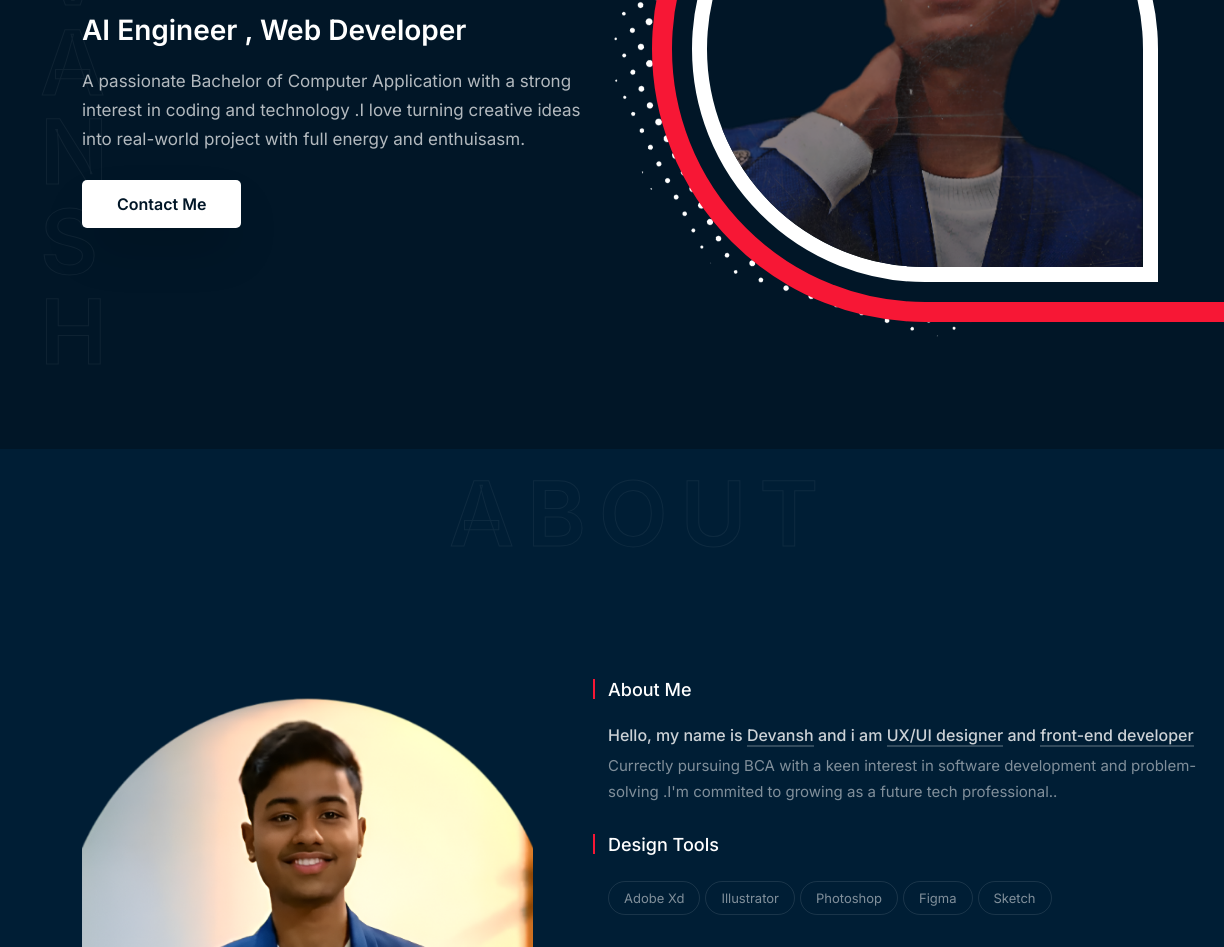
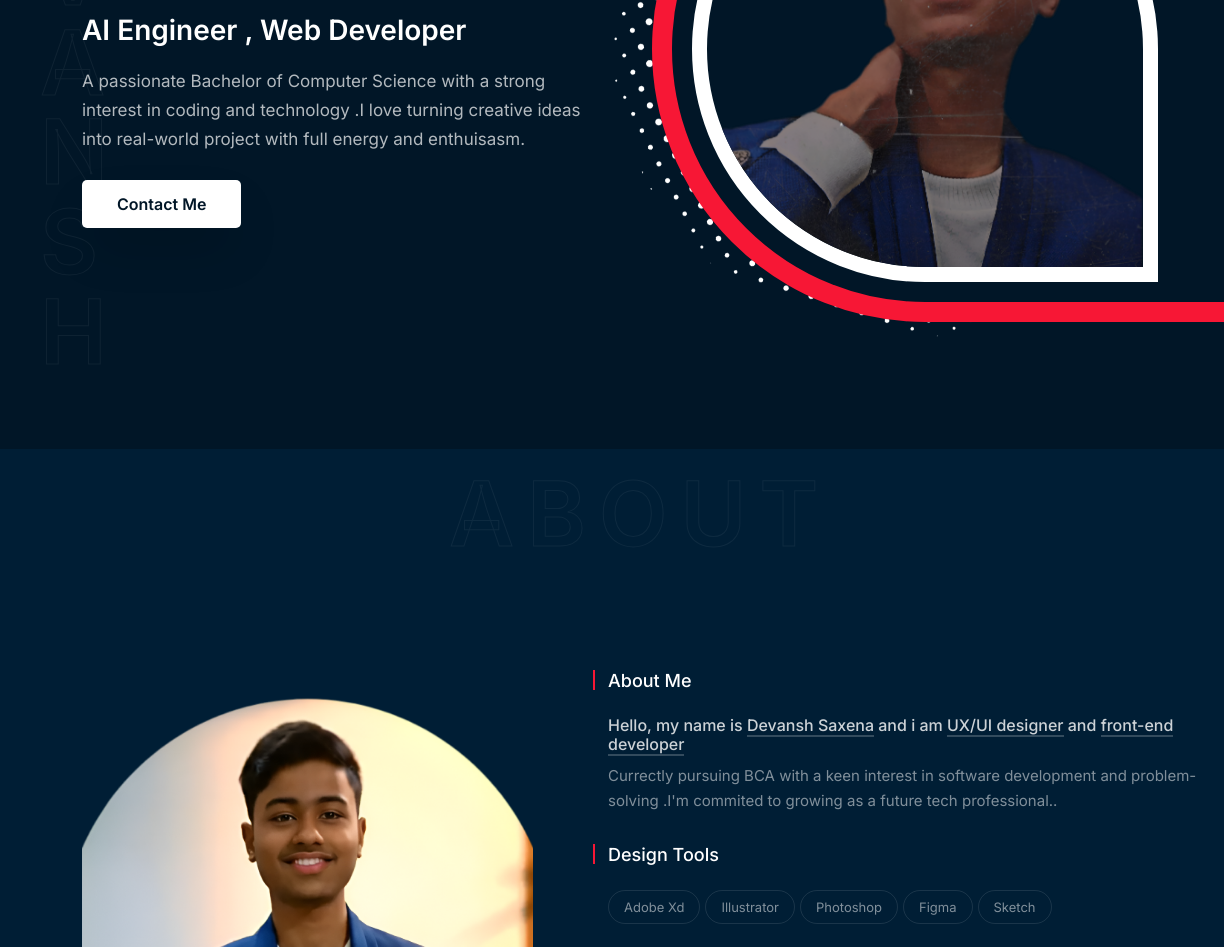
Before and after one commit to DEVANSHSAXENAMAIN/portfolio, a plain HTML site: page index.html in a window 1280 px wide. Shown: the part 351-1298 px from the top of the page, 0-1224 px from the left. Drawn offline with Linux system fonts and the light colour scheme; a script that the page names is missing.

Commit message:
Update index.html

```diff
--- a/index.html
+++ b/index.html
@@ -81,7 +81,7 @@
                             <h6>Hi There, I'm</h6>
                             <h1 class="font-alt">Devansh Saxena</h1>
                             <h2>AI Engineer , Web Developer<span id="type-it"></span></h2>
-                            <p>A passionate Bachelor of Computer Application with a strong interest in coding and technology .I love turning creative ideas into real-world project with full energy and enthuisasm.</p>
+                            <p>A passionate Bachelor of Computer Science with a strong interest in coding and technology .I love turning creative ideas into real-world project with full energy and enthuisasm.</p>
                             <div class="btn-bar">
                                 <a class="px-btn px-btn-white" href="#">Contact Me</a>
                             </div>
@@ -121,7 +121,7 @@
                             <div class="sm-title">
                                 <h3>About Me</h3>
                             </div>
-                            <h6>Hello, my name is <span>Devansh</span> and i am <span>UX/UI designer</span> and <span>front-end developer</span></h6>
+                            <h6>Hello, my name is <span>Devansh Saxena</span> and i am <span>UX/UI designer</span> and <span>front-end developer</span></h6>
                             <p>Currectly pursuing BCA with a keen interest in software development and problem-solving .I'm commited to growing as a future tech professional..</p>
                         </div>
                         <div class="about-row tag-text">
```
